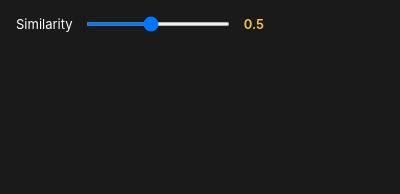
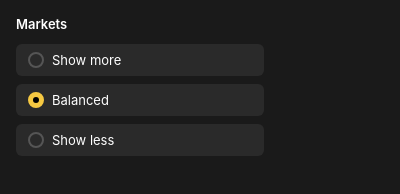
Before and after one commit to C0ldSmi1e/betall-frontend, a browser extension: page popup.html in a window 400 px wide. Drawn offline with Linux system fonts and the light colour scheme.

Commit message:
Update threshold adjustment method

```diff
--- a/popup.css
+++ b/popup.css
@@ -21,44 +21,72 @@ h3 {
 
 .setting {
   display: flex;
-  align-items: center;
-  gap: 8px;
+  flex-direction: column;
+  gap: 12px;
   margin-bottom: 12px;
   width: 100%;
 }
 
-label {
+.setting > label {
   font-size: 13px;
   color: #FFFFFF;
-  min-width: 60px;
-  flex-shrink: 0;
+  font-weight: 600;
 }
 
-input[type="range"] {
-  flex: 1;
-  height: 4px;
-  background: #2A2A2A;
-  border-radius: 2px;
-  outline: none;
-  min-width: 0;
+.radio-group {
+  display: flex;
+  flex-direction: column;
+  gap: 8px;
 }
 
-input[type="range"]::-webkit-slider-thumb {
+.radio-option {
+  display: flex;
+  align-items: center;
+  gap: 8px;
+  padding: 8px 12px;
+  border-radius: 6px;
+  background: #2A2A2A;
+  cursor: pointer;
+  transition: background 0.2s;
+}
+
+.radio-option:hover {
+  background: #333;
+}
+
+.radio-option input[type="radio"] {
   appearance: none;
   width: 16px;
   height: 16px;
+  border: 2px solid #555;
   border-radius: 50%;
-  background: #F5C842;
+  background: transparent;
   cursor: pointer;
+  position: relative;
+  margin: 0;
 }
 
-#threshold-value {
+.radio-option input[type="radio"]:checked {
+  border-color: #F5C842;
+  background: #F5C842;
+}
+
+.radio-option input[type="radio"]:checked::after {
+  content: '';
+  width: 6px;
+  height: 6px;
+  border-radius: 50%;
+  background: #000;
+  position: absolute;
+  top: 50%;
+  left: 50%;
+  transform: translate(-50%, -50%);
+}
+
+.radio-option span {
   font-size: 13px;
-  color: #F5C842;
-  font-weight: 600;
-  min-width: 24px;
-  text-align: right;
-  flex-shrink: 0;
+  color: #FFFFFF;
+  flex: 1;
 }
 
 .help-text {
--- a/popup.html
+++ b/popup.html
@@ -7,9 +7,21 @@
 <body>
   <div class="container">
     <div class="setting">
-      <label for="threshold">Similarity</label>
-      <input type="range" id="threshold" min="0.1" max="1.0" step="0.1" value="0.5">
-      <span id="threshold-value">0.5</span>
+      <label>Markets</label>
+      <div class="radio-group">
+        <label class="radio-option">
+          <input type="radio" name="threshold" value="0.2" id="threshold-more">
+          <span>Show more</span>
+        </label>
+        <label class="radio-option">
+          <input type="radio" name="threshold" value="0.5" id="threshold-balanced" checked>
+          <span>Balanced</span>
+        </label>
+        <label class="radio-option">
+          <input type="radio" name="threshold" value="0.8" id="threshold-less">
+          <span>Show less</span>
+        </label>
+      </div>
     </div>
 
   </div>
--- a/popup.js
+++ b/popup.js
@@ -1,26 +1,26 @@
 // Polymarket Extension Popup
 document.addEventListener('DOMContentLoaded', async function() {
-  const thresholdInput = document.getElementById('threshold');
-  const thresholdValue = document.getElementById('threshold-value');
+  const radioButtons = document.querySelectorAll('input[name="threshold"]');
 
   // Load current threshold setting
   const result = await chrome.storage.sync.get({ similarityThreshold: 0.5 });
   const threshold = result.similarityThreshold;
 
-  if (thresholdInput && thresholdValue) {
-    thresholdInput.value = threshold;
-    thresholdValue.textContent = threshold;
+  // Check the appropriate radio button based on saved threshold
+  radioButtons.forEach(radio => {
+    if (parseFloat(radio.value) === threshold) {
+      radio.checked = true;
+    }
+  });
 
-    // Update display value as user drags
-    thresholdInput.addEventListener('input', function() {
-      thresholdValue.textContent = this.value;
+  // Listen for radio button changes
+  radioButtons.forEach(radio => {
+    radio.addEventListener('change', async function() {
+      if (this.checked) {
+        const newThreshold = parseFloat(this.value);
+        await chrome.storage.sync.set({ similarityThreshold: newThreshold });
+        console.log('Similarity threshold saved:', newThreshold);
+      }
     });
-
-    // Save when user releases
-    thresholdInput.addEventListener('change', async function() {
-      const newThreshold = parseFloat(this.value);
-      await chrome.storage.sync.set({ similarityThreshold: newThreshold });
-      console.log('Similarity threshold saved:', newThreshold);
-    });
-  }
+  });
 });
```
